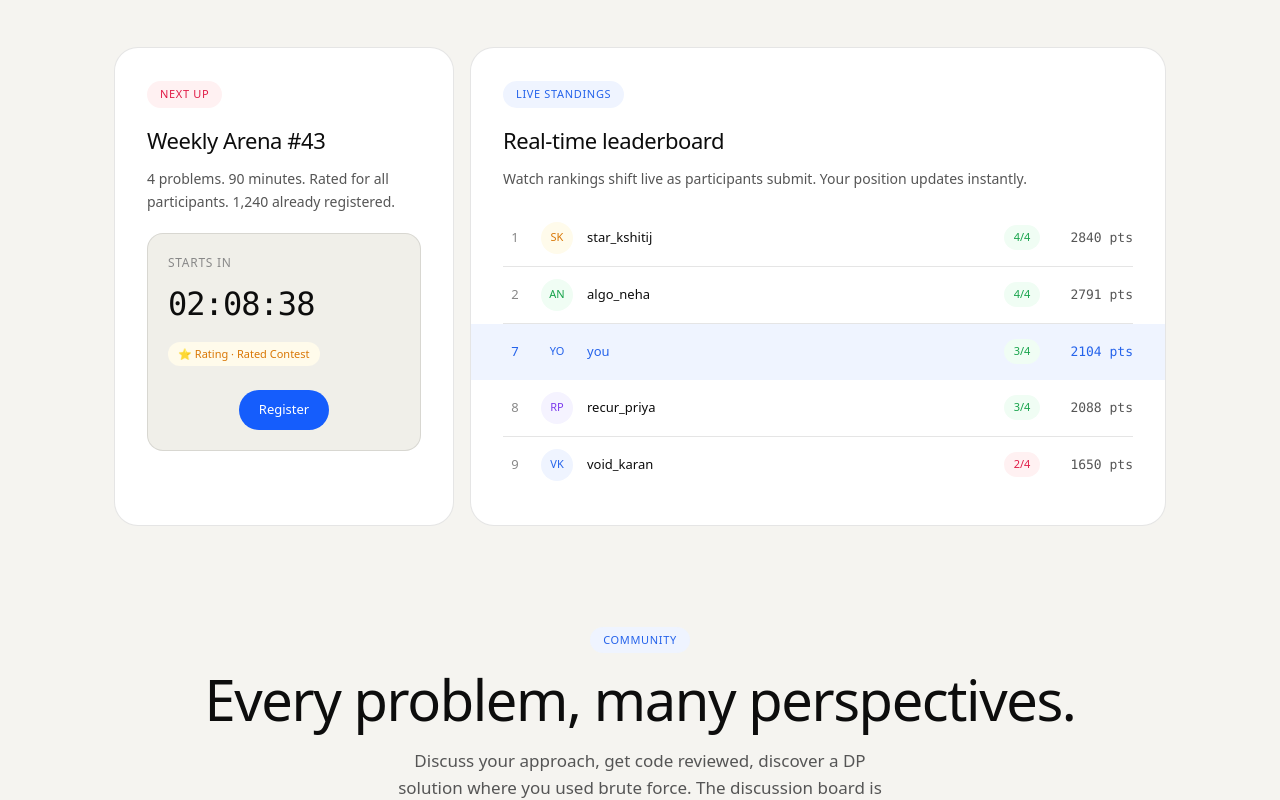
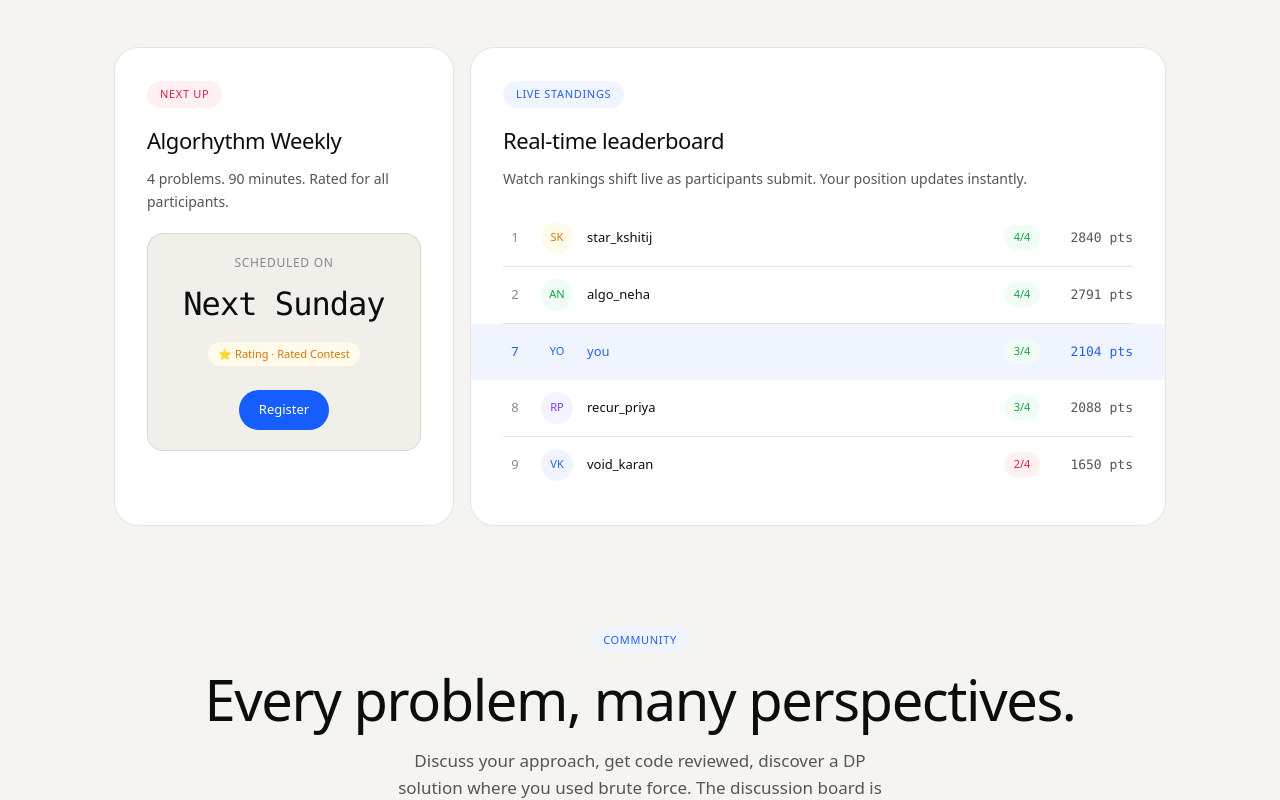
Before and after one commit to atharvjack3-sudo/algorhythm, a React (Vite) app in the folder frontend/: page / in a window 1280 px wide. Shown: the part 3340-4140 px from the top of the page. Built offline with nearby package versions, Linux system fonts and the light colour scheme; no server answers.

Commit message:
updated landing page

```diff
--- a/frontend/src/pages/Landing.jsx
+++ b/frontend/src/pages/Landing.jsx
@@ -1,5 +1,6 @@
 import React, { useState, useEffect, useRef } from "react";
 import { useNavigate } from "react-router-dom";
+import logo from "../assets/navico/main_logo.png";
 
 function useReveal() {
   const ref = useRef(null);
@@ -1016,19 +1017,18 @@ export default function AlgorhythmLanding() {
                 Next Up
               </span>
               <h3 className="text-[22px] font-medium tracking-[-0.02em] mt-4 mb-2.5">
-                Weekly Arena #43
+                Algorhythm Weekly
               </h3>
               <p className="text-[14px] text-[#555] dark:text-[#a0a0a8] leading-[1.65]">
-                4 problems. 90 minutes. Rated for all participants. 1,240
-                already registered.
+                4 problems. 90 minutes. Rated for all participants.
               </p>
 
-              <div className="bg-[#f0efe9] dark:bg-[#1a1c24] border border-black/10 dark:border-white/10 rounded-2xl p-5 mt-5">
+              <div className="bg-[#f0efe9] text-center dark:bg-[#1a1c24] border border-black/10 dark:border-white/10 rounded-2xl p-5 mt-5">
                 <div className="text-[12px] text-[#888] dark:text-[#555] uppercase tracking-[0.06em]">
-                  Starts in
+                  Scheduled on
                 </div>
                 <div className="text-[32px] font-medium tracking-[-0.03em] font-mono my-2 text-[#0d0d0d] dark:text-[#f0f0ee]">
-                  {formatTime(timeLeft)}
+                  Next Sunday
                 </div>
                 <span className="inline-flex items-center gap-1 px-2.5 py-1 rounded-full text-[11px] bg-[#fffbeb] dark:bg-[#fbbf24]/10 text-[#d97706] dark:text-[#fbbf24] mt-1.5">
                   ⭐ Rating · Rated Contest
@@ -1713,12 +1713,7 @@ export default function AlgorhythmLanding() {
           <div className="grid grid-cols-2 md:grid-cols-[2fr_1fr_1fr_1fr] gap-10 mb-12">
             <div className="col-span-2 md:col-span-1">
               <div className="flex items-center gap-2.5 mb-3.5">
-                <div className="w-[30px] h-[30px] bg-blue-600 rounded-lg flex items-center justify-center text-white text-[14px] font-medium">
-                  A
-                </div>
-                <span className="text-[18px] font-medium text-[#0d0d0d] dark:text-[#f0f0ee] m-0">
-                  Algorhythm
-                </span>
+                <img src={logo} className="w-50"  alt="Algorhythm" />
               </div>
               <div className="text-[13px] text-[#888] dark:text-[#555] leading-[1.7] max-w-[240px]">
                 The minimalist arena for competitive programmers. Built for
@@ -1820,27 +1815,21 @@ export default function AlgorhythmLanding() {
             </div>
           </div>
           <div className="flex items-center justify-between pt-6 border-t border-black/10 dark:border-white/10">
-            <div className="text-[13px] text-[#888] dark:text-[#555]">
-              © 2026 Algorhythm. All rights reserved.
+            <div className="text-[13px] font-semibold text-[#888] dark:text-[#555]">
+              © 2026 Algorhythm. Built by Atharv Dubey.
             </div>
             <div className="flex gap-4">
               <a
-                href="#"
+                href="https://www.linkedin.com/in/atharv-dubey-4a2199323" target="_blank"
                 className="text-[13px] text-[#888] dark:text-[#555] no-underline hover:text-[#0d0d0d] dark:hover:text-[#f0f0ee] transition-colors"
               >
-                Twitter
+                LinkedIn
               </a>
               <a
-                href="#"
+                href="https://github.com/AtharvDubey12/Algorhythm" target="_blank"
                 className="text-[13px] text-[#888] dark:text-[#555] no-underline hover:text-[#0d0d0d] dark:hover:text-[#f0f0ee] transition-colors"
               >
                 GitHub
-              </a>
-              <a
-                href="#"
-                className="text-[13px] text-[#888] dark:text-[#555] no-underline hover:text-[#0d0d0d] dark:hover:text-[#f0f0ee] transition-colors"
-              >
-                Discord
               </a>
             </div>
           </div>
```
